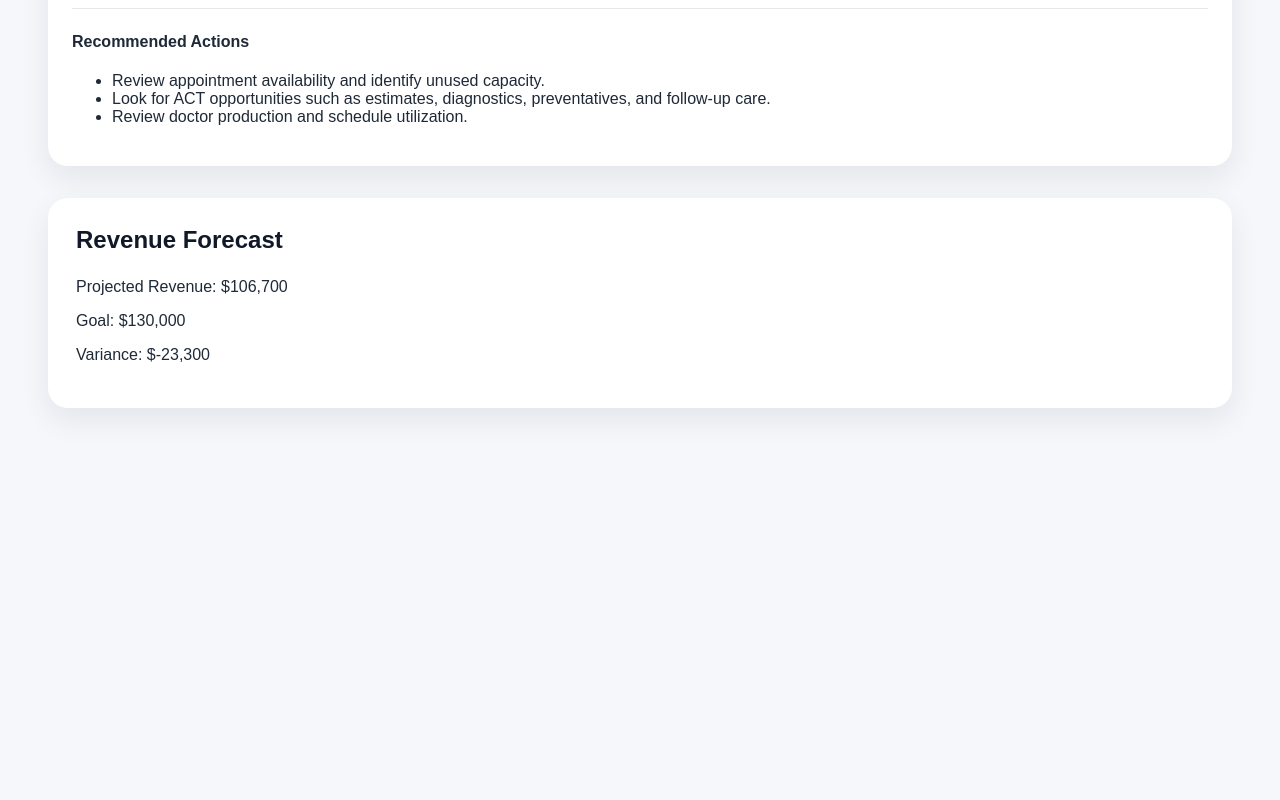
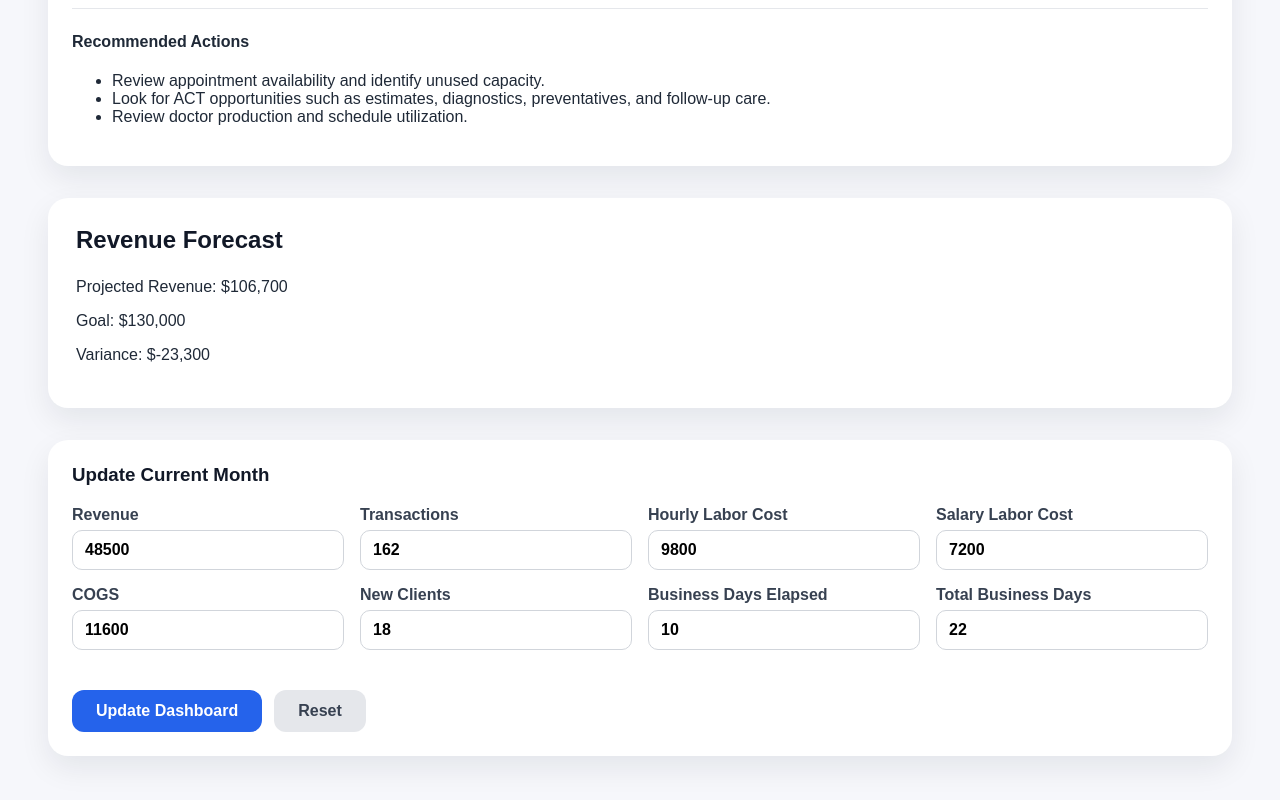
Before and after one commit to tracycrossrvt-gif/VetIQ-Analytics, a React (Vite) app: page / in a window 1280 px wide. Shown: the part 1795-2595 px from the top of the page. Before the commit the page ends 2251 px from the top, so only its background shows below. Built offline with nearby package versions, Linux system fonts and the light colour scheme.

Commit message:
Add dashboard data entry workflow, validation, and form UX improvements

```diff
--- a/src/App.css
+++ b/src/App.css
@@ -260,3 +260,97 @@
   margin-bottom: 20px;
   color: #111827;
 }
+
+/* Data Entry Form */
+.data-entry-form {
+  margin-top: 32px;
+  padding: 24px;
+  border-radius: 20px;
+  background: #ffffff;
+  box-shadow: 0 12px 30px rgba(15, 23, 42, 0.08);
+}
+
+.data-entry-form h3 {
+  margin-top: 0;
+  margin-bottom: 20px;
+  color: #111827;
+}
+
+.form-grid {
+  display: grid;
+  grid-template-columns: repeat(4, 1fr);
+  gap: 16px;
+}
+
+.data-entry-form label {
+  display: flex;
+  flex-direction: column;
+  gap: 6px;
+  color: #374151;
+  font-weight: 700;
+}
+
+.data-entry-form input {
+  padding: 10px 12px;
+  border: 1px solid #d1d5db;
+  border-radius: 10px;
+}
+
+.data-entry-form button {
+  margin-top: 20px;
+  padding: 12px 18px;
+  border: none;
+  border-radius: 12px;
+  background: #2563eb;
+  color: white;
+  font-weight: 700;
+  cursor: pointer;
+  transition: all 0.2s ease;
+}
+
+.data-entry-form button:hover {
+  transform: translateY(-2px);
+}
+
+.data-entry-form button:active {
+  transform: scale(0.97);
+}
+
+.success-message {
+  margin-top: 12px;
+  color: #16a34a;
+  font-weight: 700;
+}
+
+.form-actions {
+  display: flex;
+  gap: 12px;
+  margin-top: 20px;
+}
+
+.form-actions button {
+  padding: 12px 24px;
+  border: none;
+  border-radius: 12px;
+  font-weight: 700;
+  cursor: pointer;
+  transition: all 0.2s ease;
+}
+
+.form-actions button:hover {
+  transform: translateY(-2px);
+}
+
+.form-actions button:active {
+  transform: scale(0.98);
+}
+
+.form-actions button[type='submit'] {
+  background: #2563eb;
+  color: white;
+}
+
+.form-actions button[type='button'] {
+  background: #e5e7eb;
+  color: #374151;
+}
--- /dev/null
+++ b/src/components/DataEntryForm.jsx
@@ -0,0 +1,113 @@
+function DataEntryForm({ formData, onChange, onSubmit, isUpdated, onReset }) {
+  return (
+    <form className="data-entry-form" onSubmit={onSubmit}>
+      <h3>Update Current Month</h3>
+
+      <div className="form-grid">
+        <label>
+          Revenue
+          <input
+            type="number"
+            name="revenue"
+            value={formData.revenue}
+            onChange={onChange}
+          />
+        </label>
+
+        <label>
+          Transactions
+          <input
+            type="number"
+            name="transactions"
+            value={formData.transactions}
+            onChange={onChange}
+          />
+        </label>
+
+        <label>
+          Hourly Labor Cost
+          <input
+            type="number"
+            name="hourlyLaborCost"
+            value={formData.hourlyLaborCost}
+            onChange={onChange}
+          />
+        </label>
+
+        <label>
+          Salary Labor Cost
+          <input
+            type="number"
+            name="salaryLaborCost"
+            value={formData.salaryLaborCost}
+            onChange={onChange}
+          />
+        </label>
+
+        <label>
+          COGS
+          <input
+            type="number"
+            name="cogs"
+            value={formData.cogs}
+            onChange={onChange}
+          />
+        </label>
+
+        <label>
+          New Clients
+          <input
+            type="number"
+            name="newClients"
+            value={formData.newClients}
+            onChange={onChange}
+          />
+        </label>
+
+        <label>
+          Business Days Elapsed
+          <input
+            type="number"
+            name="businessDaysElapsed"
+            value={formData.businessDaysElapsed}
+            onChange={onChange}
+          />
+        </label>
+
+        <label>
+          Total Business Days
+          <input
+            type="number"
+            name="totalBusinessDays"
+            value={formData.totalBusinessDays}
+            onChange={onChange}
+          />
+        </label>
+      </div>
+<div className="form-actions">
+  <button type="submit">
+    Update Dashboard
+  </button>
+
+  <button
+    type="button"
+    onClick={onReset}
+  >
+    Reset
+  </button>
+</div>
+
+
+ {isUpdated && (
+  <div className="success-message">
+    <p>✓ Dashboard Updated</p>
+    <p>✓ Forecast Recalculated</p>
+    <p>✓ Health Score Updated</p>
+  </div>
+)}
+
+    </form>
+  )
+}
+
+export default DataEntryForm
--- a/src/pages/Dashboard.jsx
+++ b/src/pages/Dashboard.jsx
@@ -22,24 +22,61 @@ import {
   getTrendDirection,
 } from '../utils/trends'
 import ProgressBar from '../components/ProgressBar'
+
 import RevenueChart from '../components/RevenueChart'
-
+import DataEntryForm from '../components/DataEntryForm'
 
 function Dashboard() {
-  const act = calculateACT(monthlyData.revenue, monthlyData.transactions)
+    const [selectedKPI, setSelectedKPI] = useState('revenue')
+const [currentMonthData, setCurrentMonthData] = useState(monthlyData)
+const [formData, setFormData] = useState(monthlyData)
+function handleInputChange(event) {
+  const { name, value } = event.target
+
+   setFormData((previousData) => ({
+    ...previousData,
+    [name]: value === '' ? '' : Number(value),
+  }))
+}
+
+function handleSubmit(event) {
+  event.preventDefault()
+
+  if (
+  formData.revenue <= 0 ||
+  formData.transactions <= 0 ||
+  formData.totalBusinessDays <= 0
+) {
+  alert('Please enter valid values.')
+  return
+}
+  setCurrentMonthData(formData)
+
+  setIsUpdated(true)
+
+  setTimeout(() => {
+    setIsUpdated(false)
+  }, 2000)
+}
+
+function handleReset() {
+  setFormData(currentMonthData)
+}
+
+  const act = calculateACT(currentMonthData.revenue, currentMonthData.transactions)
 
   const hourlyLaborPercent = calculateHourlyLaborPercent(
-    monthlyData.hourlyLaborCost,
-    monthlyData.revenue
+    currentMonthData.hourlyLaborCost,
+    currentMonthData.revenue
   )
 
   const cogsPercent = calculateCOGSPercent(
-    monthlyData.cogs,
-    monthlyData.revenue
+    currentMonthData.cogs,
+    currentMonthData.revenue
   )
 
   const projectedRevenue = calculateProjectedRevenue(
-  monthlyData.revenue,
+  currentMonthData.revenue,
   monthlyData.businessDaysElapsed,
   monthlyData.totalBusinessDays
 )
@@ -58,13 +95,11 @@ const health = calculatePracticeHealthScore({
   hourlyLaborGoal: practiceSettings.hourlyLaborPercentGoal,
   cogsPercent,
   cogsGoal: practiceSettings.cogsPercentGoal,
-  newClients: monthlyData.newClients,
+  newClients: currentMonthData.newClients,
   newClientGoal: practiceSettings.monthlyNewClientGoal,
 })
 
 const healthStatus = getHealthStatus(health.score)
-
-const [selectedKPI, setSelectedKPI] = useState('revenue')
 
 const recommendations = getRecommendation(selectedKPI, {
   revenueVariance,
@@ -74,7 +109,7 @@ const recommendations = getRecommendation(selectedKPI, {
   hourlyLaborGoal: practiceSettings.hourlyLaborPercentGoal,
   cogsPercent,
   cogsGoal: practiceSettings.cogsPercentGoal,
-  newClients: monthlyData.newClients,
+  newClients: currentMonthData.newClients,
   newClientGoal: practiceSettings.monthlyNewClientGoal,
 })
 
@@ -91,7 +126,7 @@ const actProgress = Math.round(
 )
 
 const newClientProgress = Math.round(
-  (monthlyData.newClients / practiceSettings.monthlyNewClientGoal) * 100
+  (currentMonthData.newClients / practiceSettings.monthlyNewClientGoal) * 100
 )
 
 const laborProgress = Math.round(
@@ -101,6 +136,8 @@ const laborProgress = Math.round(
 const cogsProgress = Math.round(
   (practiceSettings.cogsPercentGoal / cogsPercent) * 100
 )
+
+const [isUpdated, setIsUpdated] = useState(false)
 
   return (
     <section className="dashboard">
@@ -120,7 +157,7 @@ const cogsProgress = Math.round(
        <div className="kpi-grid">
  <KPICard
   title="Revenue MTD"
-  value={`$${monthlyData.revenue.toLocaleString()}`}
+  value={`$${currentMonthData.revenue.toLocaleString()}`}
   goal={`Goal: $${practiceSettings.monthlyRevenueGoal.toLocaleString()}`}
   status="monitor"
   onClick={() => setSelectedKPI('revenue')}
@@ -152,7 +189,7 @@ const cogsProgress = Math.round(
 
   <KPICard
     title="New Clients"
-    value={monthlyData.newClients}
+    value={currentMonthData.newClients}
     goal={`Goal: ${practiceSettings.monthlyNewClientGoal}`}
     status="healthy"
     onClick={() => setSelectedKPI('clients')}
@@ -181,7 +218,7 @@ const cogsProgress = Math.round(
 
     <ProgressBar
       label="New Client Goal"
-      value={monthlyData.newClients}
+      value={currentMonthData.newClients}
       target={practiceSettings.monthlyNewClientGoal}
       percent={newClientProgress}
       helper="Month-to-date new clients"
@@ -325,7 +362,7 @@ const cogsProgress = Math.round(
        <p>Score: {health.breakdown.newClients}/100</p>
       <p>
         Current:
-        {monthlyData.newClients}
+        {currentMonthData.newClients}
       </p>
 
       <p>
@@ -365,6 +402,14 @@ const cogsProgress = Math.round(
   </p>
 </div>
 
+<DataEntryForm
+  formData={formData}
+  onChange={handleInputChange}
+  onSubmit={handleSubmit}
+  isUpdated={isUpdated}
+  onReset={handleReset}
+/>
+
     </section>
   )
 }
```
